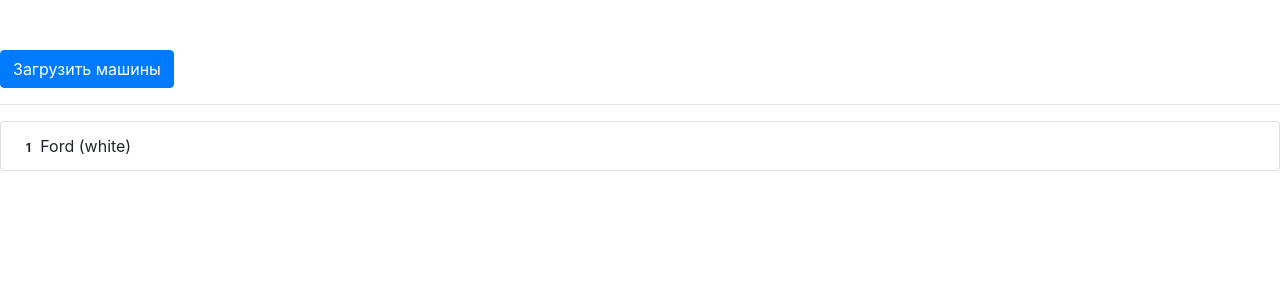
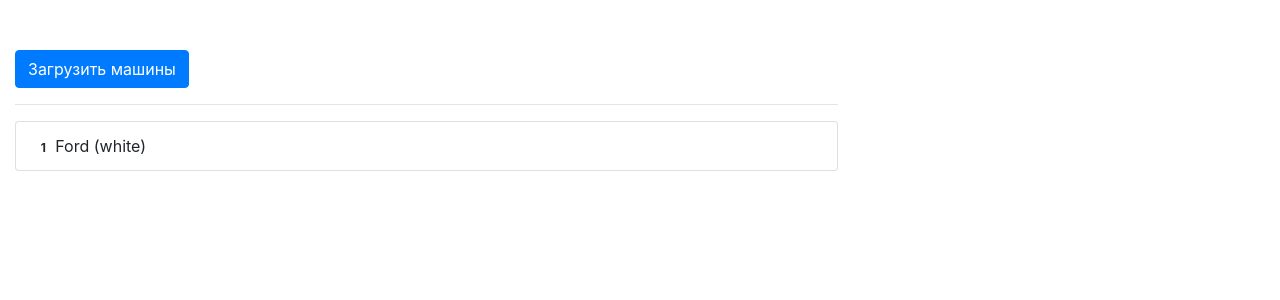
Before and after one commit to serbingeorg/Angular, an Angular app: page / in a window 1280 px wide. Shown: the top 300 px of the page. Built offline with nearby package versions, Linux system fonts and the light colour scheme.

Commit message:
change class

```diff
--- a/src/app/app.component.html
+++ b/src/app/app.component.html
@@ -1,4 +1,4 @@
-<div class="col-xs-8 col-xs-offset-2">
+<div class="col-md-8 col-md-offset-12">
     <button class="btn btn-primary">Загрузить машины</button>
     <hr>
     <ul class="list-group">
```
